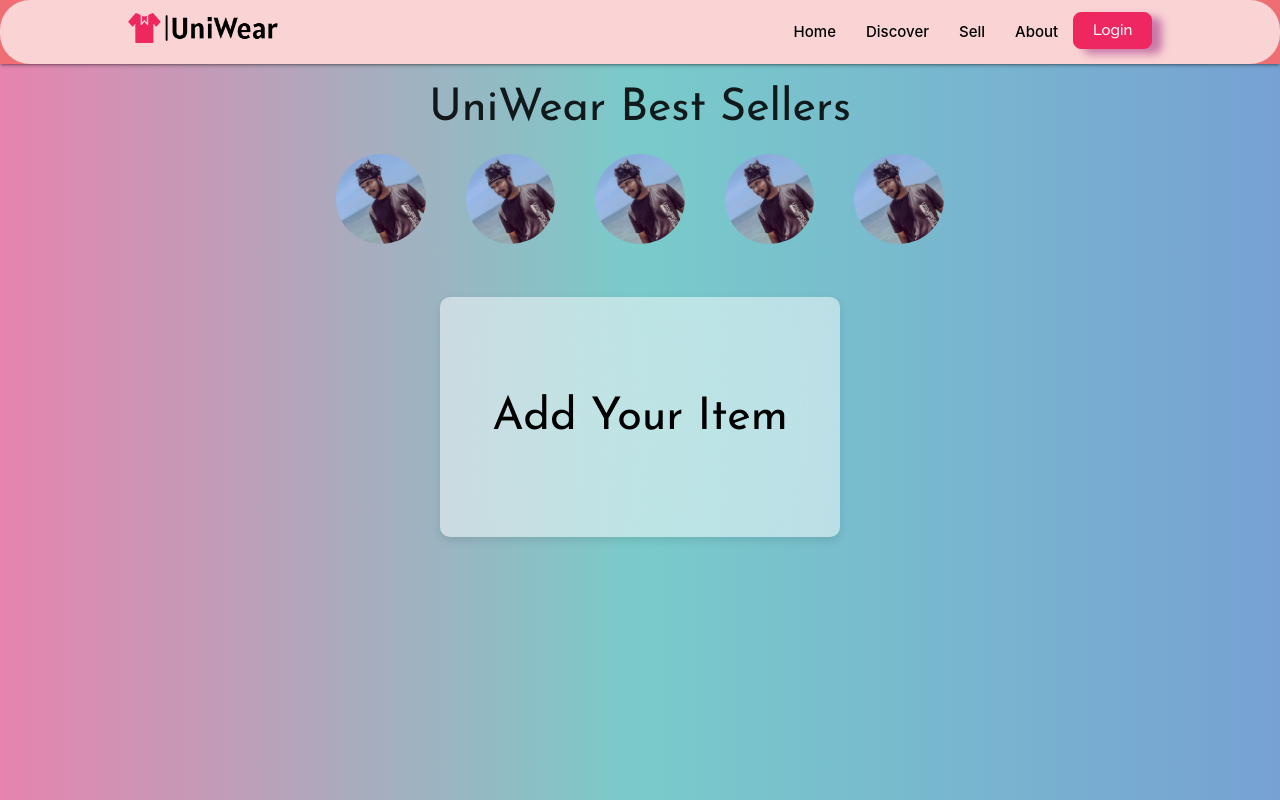
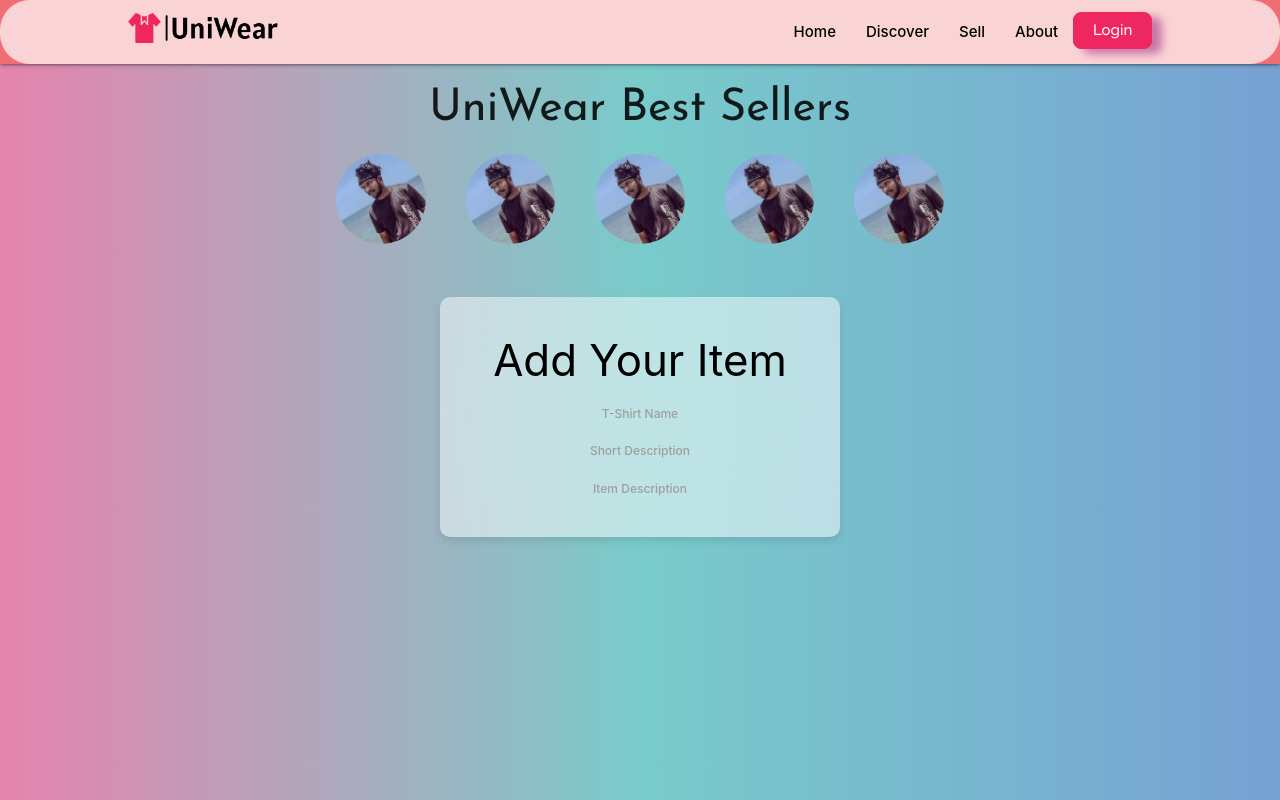
Before and after one commit to SGopinath89/IT32322024UniTshirtapp, a React (Vite) app: page /UniWear/sell in a window 1280 px wide. Built offline with nearby package versions, Linux system fonts and the light colour scheme.

Commit message:
updated sell page

```diff
--- a/src/pages/Sell/Sell.jsx
+++ b/src/pages/Sell/Sell.jsx
@@ -18,9 +18,12 @@ export default function Sell(){
             </div>
             <div className='addItem-div'>
                 <div className='card addItem-card'>
-                    <h2>Add Your Item</h2>
+                    <h3>Add Your Item</h3>
+
+                    <label htmlFor="tname">T-Shirt Name</label>
+                    <label htmlFor="sdes">Short Description</label>
+                    <label htmlFor="ides">Item Description</label>
                 </div>
-
             </div>
         </>
     );
```
